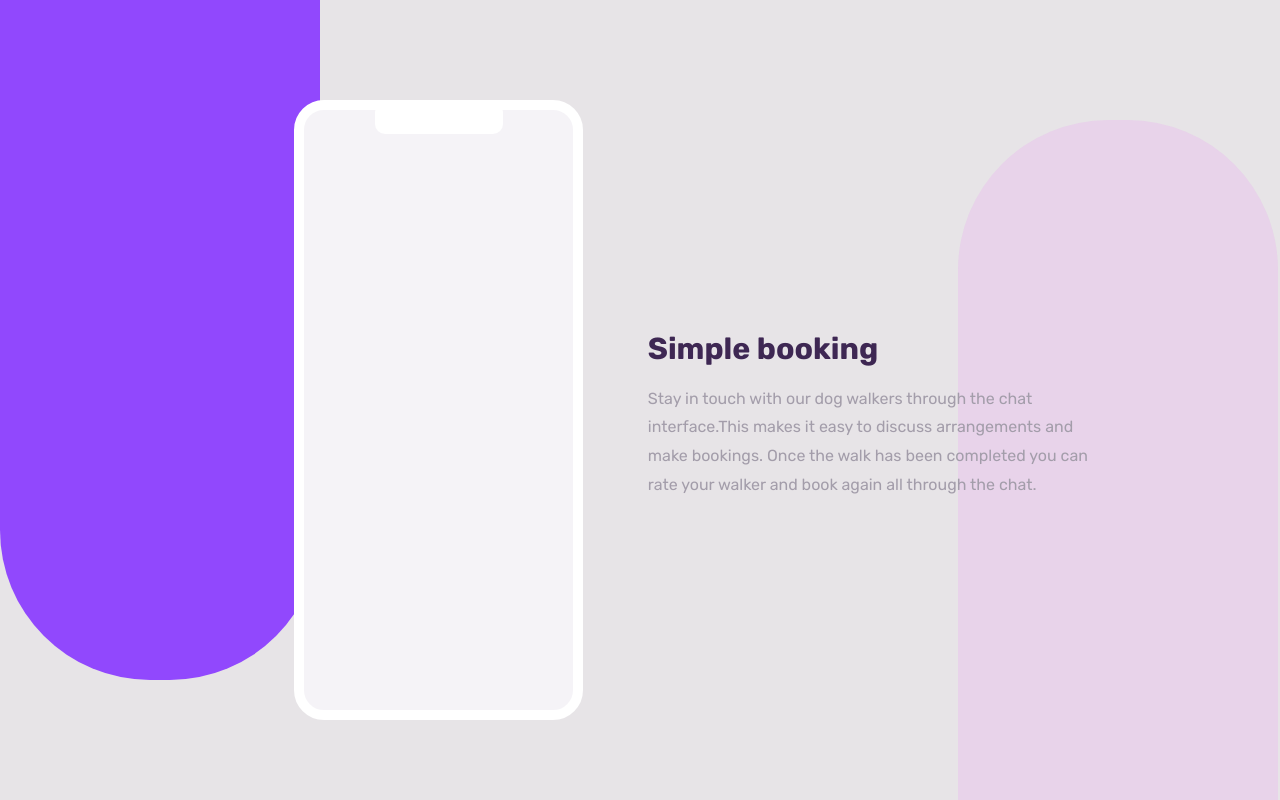
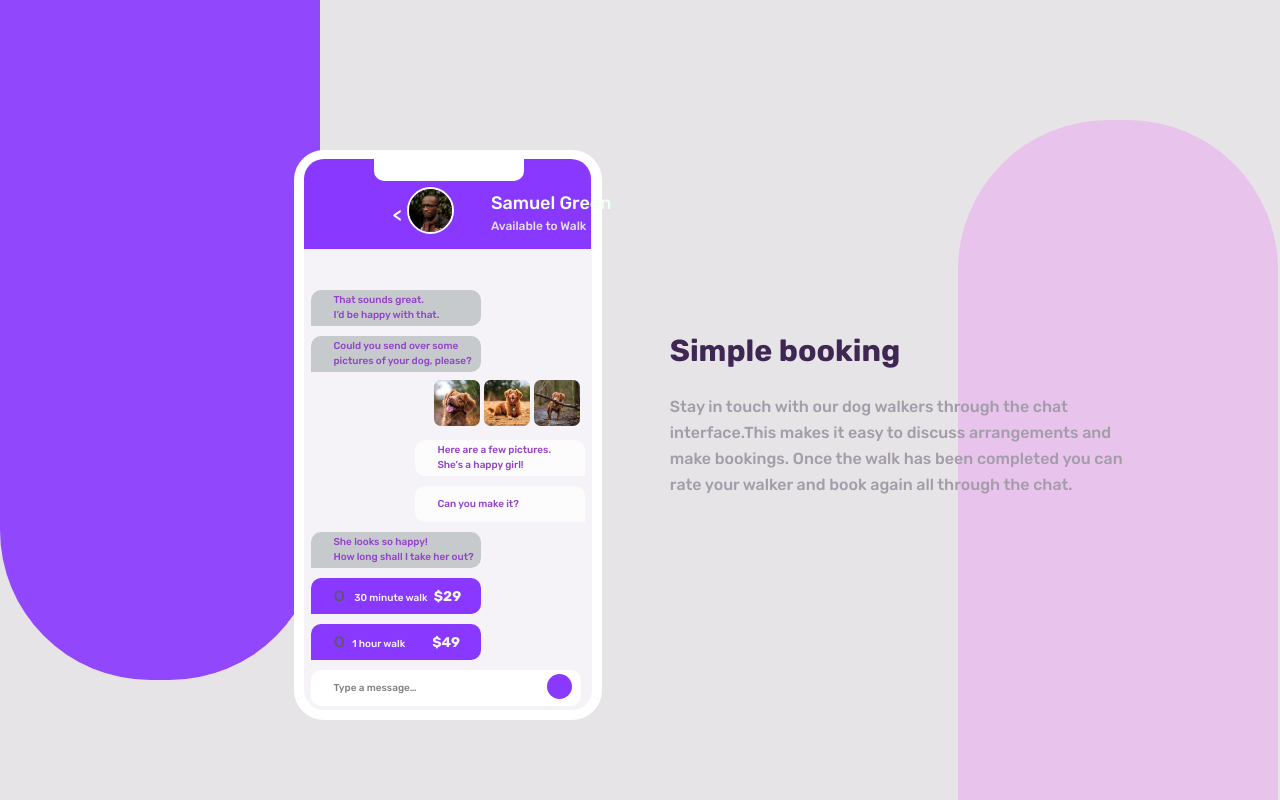
Before and after one commit to SimonPrato11/ChatAppIllustration-HTML-CSS, a plain HTML site: page view/index.html in a window 1280 px wide. Drawn offline with Linux system fonts and the light colour scheme.

Commit message:
second commit

```diff
--- a/view/index.css
+++ b/view/index.css
@@ -39,7 +39,7 @@ body{
 
 .rightAside{
     background-color:hsl(293, 100%, 63%);
-    opacity: 0.1;
+    opacity: 0.2;
    width: 25vw;
    height: 85vh;
    border-top-left-radius:  150px;
@@ -58,18 +58,19 @@ body{
     display: inline-block;
     bottom: 190px;
     height: 200px;
-    width: 450px;
+    width: 480px;
 }
 h1{
 font-weight: 700;
 font-size: 1.9rem;
 color: hsl(271, 36%, 24%);
+margin-left: 22px;
 }
 .msg{
 font-size: 1rem;
 font-weight: 400;
  color:hsl(270, 7%, 64%) ;
- line-height: 0.8em;
+ line-height: 26px;
 }
 
 /*phone***************************/
@@ -79,8 +80,8 @@ font-weight: 400;
     position: absolute;
     left: 23%;
     bottom: 80px;
-    height: 75vh;
-    width: 21vw;
+    height: 550px;
+    width: 288px;
     border-radius: 30px;
     border: 10px solid white;
     background-color: hsl(270, 20%, 96%) ;
@@ -90,10 +91,183 @@ font-weight: 400;
     background-color: white;
     display: inline-block;
     position: relative;
-    left: 5.5vw;
-    bottom: 1vh;
-    height: 4vh ;
-    width: 10vw ;
+    left: 70px;
+    bottom: 5px;
+    height: 26px ;
+    width: 150px ;
+    border-bottom-left-radius: 10px;
+    border-bottom-right-radius: 10px;
+    border:0;
+    z-index: 1;
+}
+
+.topPhone{
+    background-color: hsl(264, 100%, 61%);
+    display: inline-block;
+    position: relative;
+    left: 0vw;
+    bottom: 31px;
+    height: 90px ;
+    width: 287px;
+    border-top-left-radius:   20px;
+    border-top-right-radius:  20px;
+    border:0;
+    font-size: 9px;
+    color: white;
+    z-index: 0;
+    display: flex;
+    align-items: baseline;
+    justify-content: end;
+}
+.avatar{
+    display: inline-block;
+    position: relative;
+    top: 28px;
+    left: 5px;
+    width: 15%;
+    border-radius: 50%;
+    border: 2px solid white;
+
+}
+.arrow{
+    display: inline-block;
+    position: relative;
+    top: 15px;
+    margin-left: 10px;
+    font-size: 18px;
+}
+.nameAvailable{
+    display: inline-block;
+    position: relative;
+    top: 3px;
+    left: 20px;
+    font-size: 12px;
+    color: rgb(226, 224, 224);
+}
+.name{
+    font-size: 18px;
+    color: honeydew;
+    margin-bottom: 0;
+}
+.available{
+    margin-top: 5px;
+}
+
+/*text area*******************/
+.firstMsg{
+
+}
+.msgLeft{
+    color:hsl(276, 55%, 52%) ;
+    background-color: hsl(206, 6%, 79%);
+    height: 36px;
+    width: 170px;
+    border:0;
     border-radius: 10px;
+    border-bottom-left-radius:0px ;
+    margin-left: 7px;
+    line-height: 15px;
+    font-size: 10px;
+    margin-top: 10px;
+    display: flex;
+    align-items: flex-start;
+    justify-content: center;
+    flex-direction: column;
+}
+p{
+    margin: 0;
+    margin-left: 22px;
+    font-weight: 500;
+}
+.secondMsg{
+    display: flex;
+    flex-direction: column;
+    align-items: flex-end;
+}
+.imgDog{
+ width: 16%;
+ border-radius: 7px;
+ margin-top: 8px;
+ display: inline-block;
+ position: relative;
+ left:130px ;
+}
+.msgRight{
+    color:hsl(276, 55%, 52%) ;
+    background-color: hsl(0, 0%, 99%);
+    height: 36px;
+    width: 170px;
     border:0;
+    border-radius: 10px;
+    border-bottom-right-radius:0px ;
+    margin-left: 7px;
+    line-height: 15px;
+    font-size: 10px;
+    margin-top: 10px;
+    margin-right: 7px;
+    display: flex;
+    align-items: flex-start;
+    justify-content: center;
+    flex-direction: column;
 }
+
+.msgLeftPrice{
+    color:whitesmoke ;
+    background-color: hsl(264, 100%, 61%);
+    height: 36px;
+    width: 170px;
+    border:0;
+    border-radius: 10px;
+    border-bottom-left-radius:0px ;
+    margin-left: 7px;
+    line-height: 15px;
+    font-size: 10px;
+    margin-top: 10px;
+    display: flex;
+    align-items: flex-start;
+    justify-content: center;
+    flex-direction: column;
+}
+.price{
+    font-size: 10px;
+}
+.o{
+font-size: 20px;
+font-weight: 400;
+color: rgb(92, 90, 90);
+margin-right: 7px;
+}
+.numPrice{
+    margin-left: 4px;
+    font-size:14px ;
+font-weight: 600;
+}
+
+.send{
+    color:grey ;
+    background-color: white;
+    height: 36px;
+    width: 270px;
+    border:0;
+    border-radius: 10px;
+    margin-left: 7px;
+    line-height: 15px;
+    font-size: 10px;
+    margin-top: 10px;
+    display: flex;
+    align-items: flex-start;
+    justify-content: center;
+    flex-direction: column;
+}
+
+.btn{
+    font-size:12px ;
+background-color: hsl(264, 100%, 61%);
+height:25px;
+width: 25px;
+border:0;
+border-radius: 50%;
+position: absolute;
+bottom: 11px;
+right: 20px;
+}
--- a/view/index.html
+++ b/view/index.html
@@ -27,29 +27,59 @@
 <main class="framePhone">
   <div class="obal"></div>
 
+  <div class="topPhone">
+  <p class="arrow"><</p>
+<img src="../images/avatar.jpg" alt="" class="avatar">
+<div class="nameAvailable">
+<p class="name">Samuel Green</p>
+<p class="available">Available to Walk</p>
+</div>
+</div>
+
+<div class="firstMsg">
+<div class="msgLeft">
+<p>That sounds great.</p>
+<p>I’d be happy with that.</p>
+</div>
+<div class="msgLeft">
+<p>Could you send over some</p>
+<p>pictures of your dog, please?</p>
+</div>
+</div>
+
+<div class="secondMsg">
+  <div class="dog">
+  <img src="../images/dog-image-1.jpg" alt="" class="imgDog">
+  <img src="../images/dog-image-2.jpg" alt="" class="imgDog">
+  <img src="../images/dog-image-3.jpg" alt="" class="imgDog">
+</div>
+<div class="msgRight">
+<p>Here are a few pictures.</p>
+<p>She’s a happy girl!</p>
+</div>
+<div class="msgRight">
+<p>Can you make it?</p>
+</div>
+</div>
+
+<div class="thirtMsg">
+  <div class="msgLeft">
+    <p>She looks so happy!</p>
+    <p>How long shall I take her out?</p>
+    </div>
+  <div class="msgLeftPrice" >
+    <p class="price"><span class="o">o</span> 30 minute walk <span class="numPrice">$29</span></p>
+    </div>
+  <div class="msgLeftPrice">
+    <p class="price"><span class="o">o</span>1 hour walk <span class="numPrice">&nbsp;&nbsp;&nbsp;&nbsp;&nbsp;&nbsp;&nbsp;$49</span></p>
+    </div>
+</div>
+
+<div class="send">
+  <p>Type a message… <span class="btn"></span></p>
+</div>
 
 </main>
 
-  <!--
-  Samuel Green
-  Available to Walk
-
-  That sounds great. I’d be happy with that.
-
-  Could you send over some pictures of your dog, please?
-
-  Here are a few pictures. She’s a happy girl!
-
-  Can you make it?
-
-  She looks so happy! The time we discussed works. How long shall I take her out for?
-
-  30 minute walk
-  $29
-
-  1 hour walk
-  $49
-
-  Type a message… -->
 </body>
 </html>
```
